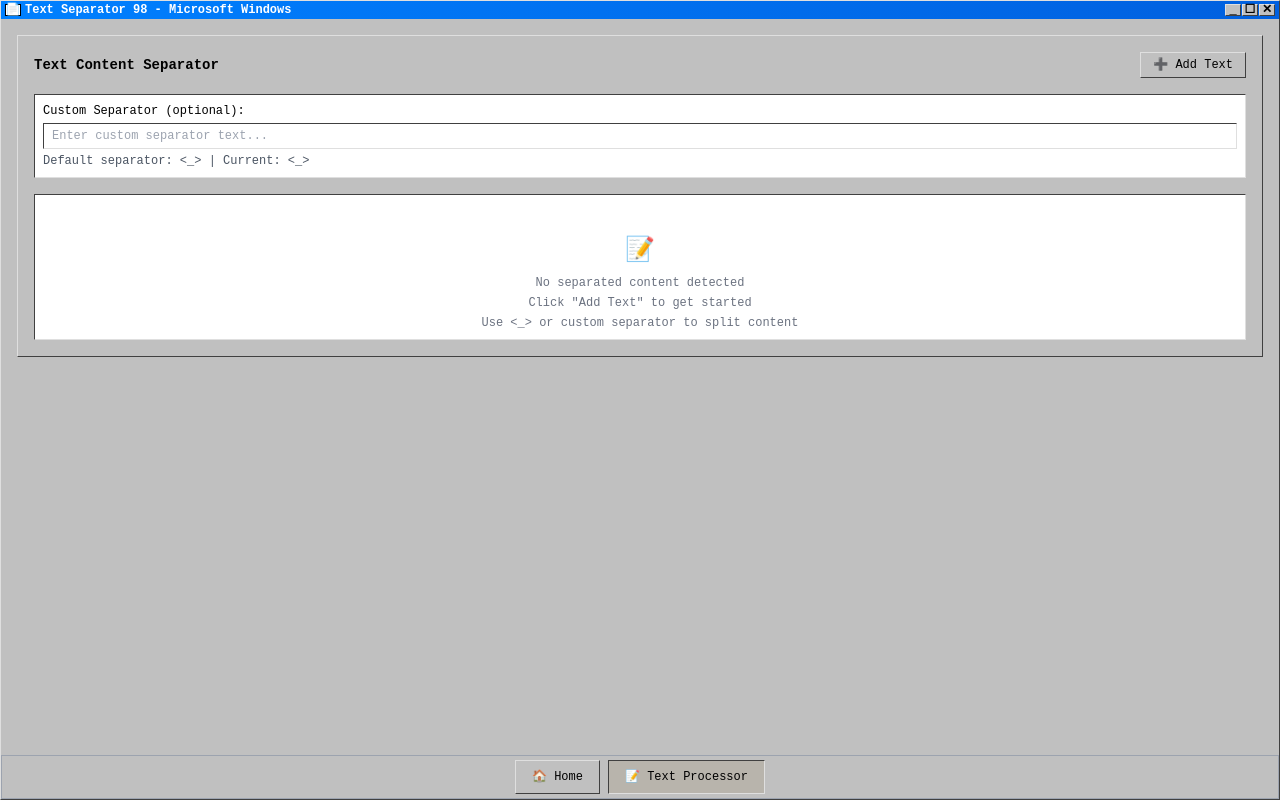
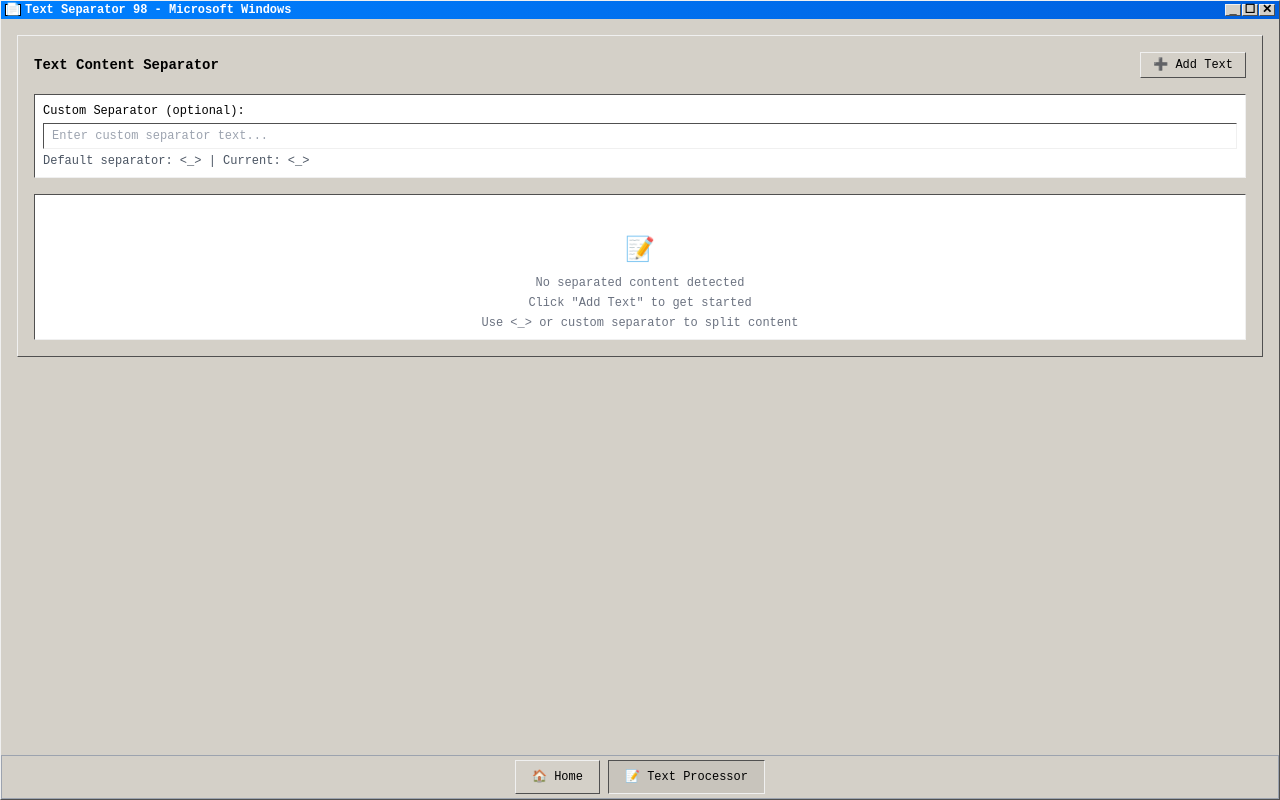
Before and after one commit to Vansh8084/retro-text-separator-98, a React (Vite) app: page / in a window 1280 px wide. Built offline with nearby package versions, Linux system fonts and the light colour scheme.

Commit message:
Refactor: Brighten grey theme and improve message visibility
- Adjusted the grey color in the theme to be slightly brighter.
- Ensured better visibility for processing and other messages.

```diff
--- a/src/components/ui/toast.tsx
+++ b/src/components/ui/toast.tsx
@@ -1,3 +1,4 @@
+
 import * as React from "react"
 import * as ToastPrimitives from "@radix-ui/react-toast"
 import { cva, type VariantProps } from "class-variance-authority"
@@ -14,7 +15,7 @@ const ToastViewport = React.forwardRef<
   <ToastPrimitives.Viewport
     ref={ref}
     className={cn(
-      "fixed top-0 z-[100] flex max-h-screen w-full flex-col-reverse p-4 sm:bottom-0 sm:right-0 sm:top-auto sm:flex-col md:max-w-[420px]",
+      "fixed top-4 right-4 z-[100] flex max-h-screen w-full flex-col-reverse p-4 sm:max-w-[420px]",
       className
     )}
     {...props}
@@ -23,13 +24,12 @@ const ToastViewport = React.forwardRef<
 ToastViewport.displayName = ToastPrimitives.Viewport.displayName
 
 const toastVariants = cva(
-  "group pointer-events-auto relative flex w-full items-center justify-between space-x-4 overflow-hidden rounded-md border p-6 pr-8 shadow-lg transition-all data-[swipe=cancel]:translate-x-0 data-[swipe=end]:translate-x-[var(--radix-toast-swipe-end-x)] data-[swipe=move]:translate-x-[var(--radix-toast-swipe-move-x)] data-[swipe=move]:transition-none data-[state=open]:animate-in data-[state=closed]:animate-out data-[swipe=end]:animate-out data-[state=closed]:fade-out-80 data-[state=closed]:slide-out-to-right-full data-[state=open]:slide-in-from-top-full data-[state=open]:sm:slide-in-from-bottom-full",
+  "group pointer-events-auto relative flex w-full items-center justify-between space-x-4 overflow-hidden p-4 pr-8 shadow-lg transition-all data-[swipe=cancel]:translate-x-0 data-[swipe=end]:translate-x-[var(--radix-toast-swipe-end-x)] data-[swipe=move]:translate-x-[var(--radix-toast-swipe-move-x)] data-[swipe=move]:transition-none data-[state=open]:animate-in data-[state=closed]:animate-out data-[swipe=end]:animate-out data-[state=closed]:fade-out-80 data-[state=closed]:slide-out-to-right-full data-[state=open]:slide-in-from-top-full toast",
   {
     variants: {
       variant: {
-        default: "border bg-background text-foreground",
-        destructive:
-          "destructive group border-destructive bg-destructive text-destructive-foreground",
+        default: "border-2 border-gray-600 bg-gray-200 text-black font-mono",
+        destructive: "border-2 border-red-600 bg-red-200 text-black font-mono",
       },
     },
     defaultVariants: {
@@ -60,7 +60,7 @@ const ToastAction = React.forwardRef<
   <ToastPrimitives.Action
     ref={ref}
     className={cn(
-      "inline-flex h-8 shrink-0 items-center justify-center rounded-md border bg-transparent px-3 text-sm font-medium ring-offset-background transition-colors hover:bg-secondary focus:outline-none focus:ring-2 focus:ring-ring focus:ring-offset-2 disabled:pointer-events-none disabled:opacity-50 group-[.destructive]:border-muted/40 group-[.destructive]:hover:border-destructive/30 group-[.destructive]:hover:bg-destructive group-[.destructive]:hover:text-destructive-foreground group-[.destructive]:focus:ring-destructive",
+      "inline-flex h-8 shrink-0 items-center justify-center rounded-none border-2 border-gray-600 bg-gray-200 px-3 text-xs font-mono font-bold transition-colors hover:bg-gray-300 focus:outline-none focus:ring-2 focus:ring-blue-500 focus:ring-offset-2 disabled:pointer-events-none disabled:opacity-50",
       className
     )}
     {...props}
@@ -75,7 +75,7 @@ const ToastClose = React.forwardRef<
   <ToastPrimitives.Close
     ref={ref}
     className={cn(
-      "absolute right-2 top-2 rounded-md p-1 text-foreground/50 opacity-0 transition-opacity hover:text-foreground focus:opacity-100 focus:outline-none focus:ring-2 group-hover:opacity-100 group-[.destructive]:text-red-300 group-[.destructive]:hover:text-red-50 group-[.destructive]:focus:ring-red-400 group-[.destructive]:focus:ring-offset-red-600",
+      "absolute right-2 top-2 rounded-none p-1 text-black opacity-70 transition-opacity hover:opacity-100 focus:opacity-100 focus:outline-none focus:ring-2 focus:ring-blue-500",
       className
     )}
     toast-close=""
@@ -92,7 +92,7 @@ const ToastTitle = React.forwardRef<
 >(({ className, ...props }, ref) => (
   <ToastPrimitives.Title
     ref={ref}
-    className={cn("text-sm font-semibold", className)}
+    className={cn("text-sm font-bold font-mono toast-title", className)}
     {...props}
   />
 ))
@@ -104,7 +104,7 @@ const ToastDescription = React.forwardRef<
 >(({ className, ...props }, ref) => (
   <ToastPrimitives.Description
     ref={ref}
-    className={cn("text-sm opacity-90", className)}
+    className={cn("text-xs font-mono toast-description", className)}
     {...props}
   />
 ))
--- a/src/index.css
+++ b/src/index.css
@@ -8,12 +8,12 @@
 
 @layer base {
   :root {
-    /* Windows 98 Color Palette */
-    --win98-bg: #c0c0c0;
-    --win98-bg-light: #d4d0c8;
-    --win98-bg-dark: #808080;
-    --win98-border-light: #dfdfdf;
-    --win98-border-dark: #404040;
+    /* Windows 98 Color Palette - Brighter greys */
+    --win98-bg: #d4d0c8;
+    --win98-bg-light: #e8e4dc;
+    --win98-bg-dark: #9c9c9c;
+    --win98-border-light: #f0f0f0;
+    --win98-border-dark: #505050;
     --win98-title-bg: #0080ff;
     --win98-title-text: #ffffff;
     --win98-text: #000000;
@@ -52,7 +52,7 @@
   }
 
   .win98-button:hover {
-    background: #d4d0c8;
+    background: #e8e4dc;
   }
 
   .win98-button:active,
@@ -61,7 +61,7 @@
     border-left: 1px solid var(--win98-border-dark);
     border-right: 1px solid var(--win98-border-light);
     border-bottom: 1px solid var(--win98-border-light);
-    background: #b8b4ac;
+    background: #c8c4bc;
   }
 
   /* Windows 98 Panel Style */
@@ -102,7 +102,7 @@
   }
 
   .win98-control-button:hover {
-    background: #d4d0c8;
+    background: #e8e4dc;
   }
 
   .win98-control-button:active {
@@ -172,4 +172,35 @@
     background: var(--win98-highlight);
     color: var(--win98-white);
   }
+
+  /* Enhanced Toast Visibility */
+  .toast {
+    background: var(--win98-bg) !important;
+    border: 2px solid var(--win98-border-dark) !important;
+    color: var(--win98-text) !important;
+    font-family: 'Courier New', monospace !important;
+    font-size: 12px !important;
+    font-weight: bold !important;
+    box-shadow: 2px 2px 4px rgba(0, 0, 0, 0.3) !important;
+    z-index: 9999 !important;
+  }
+
+  .toast[data-type="success"] {
+    background: #c0ffc0 !important;
+    border-color: #00aa00 !important;
+  }
+
+  .toast[data-type="error"] {
+    background: #ffc0c0 !important;
+    border-color: #aa0000 !important;
+  }
+
+  .toast .toast-title {
+    font-weight: bold !important;
+    margin-bottom: 4px !important;
+  }
+
+  .toast .toast-description {
+    font-size: 11px !important;
+  }
 }
--- a/src/pages/Index.tsx
+++ b/src/pages/Index.tsx
@@ -47,7 +47,7 @@ const Index = () => {
   };
 
   return (
-    <div className="min-h-screen bg-gray-200" style={{ backgroundColor: 'var(--win98-bg)' }}>
+    <div className="min-h-screen" style={{ backgroundColor: 'var(--win98-bg)' }}>
       <div className="h-screen flex flex-col win98-panel">
         <WindowHeader
           title="Text Separator 98 - Microsoft Windows"
```
